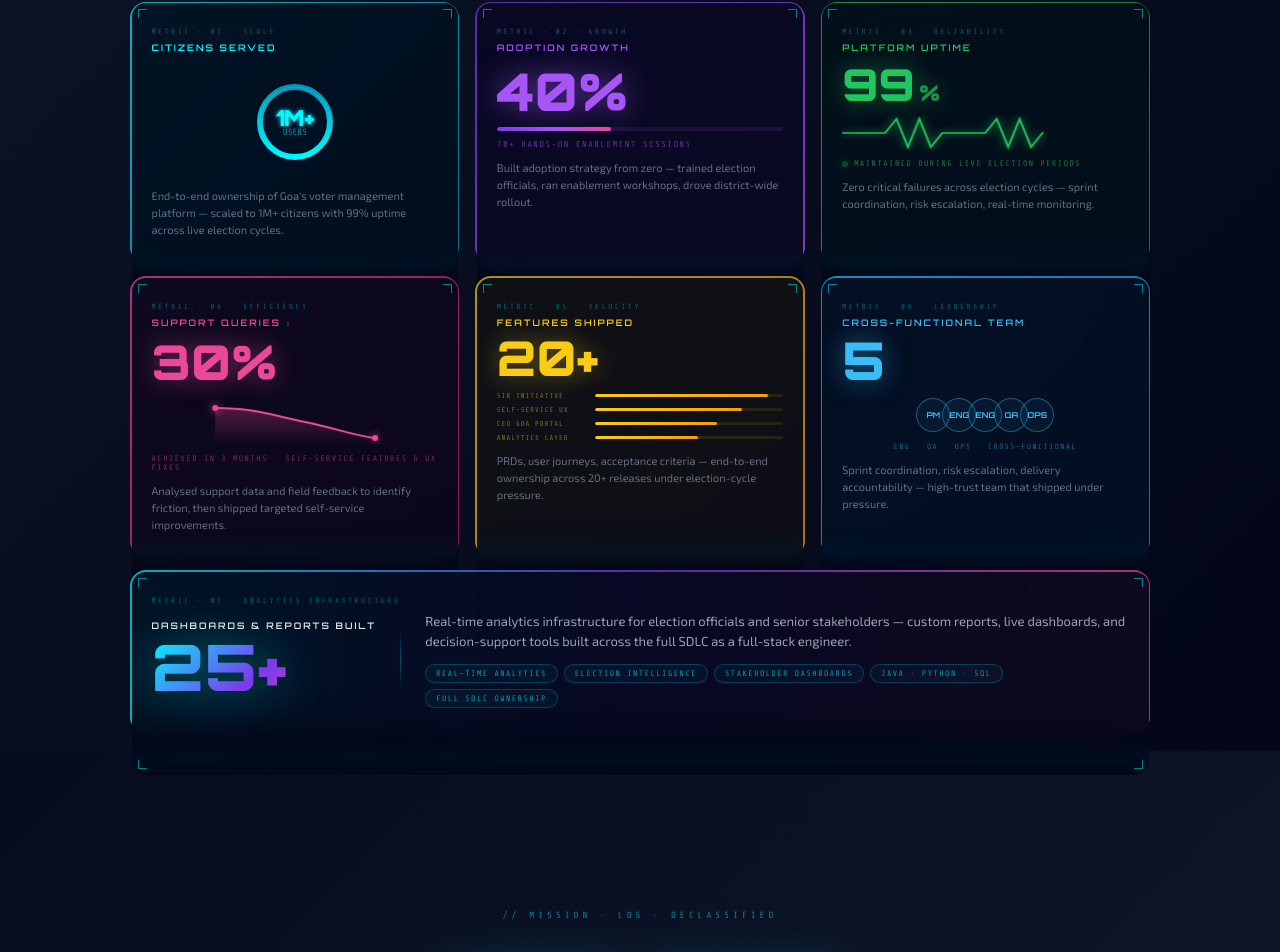
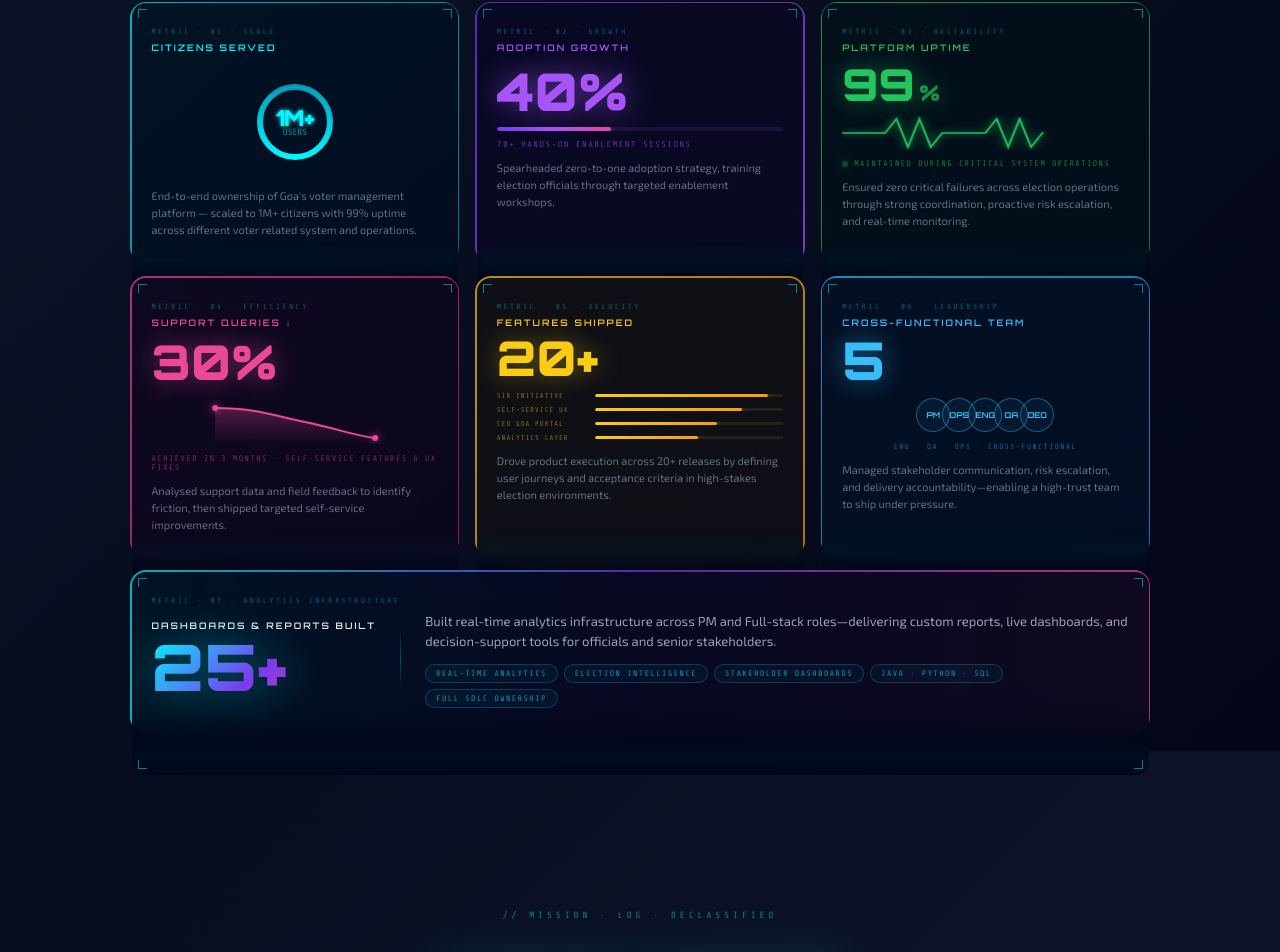
Before and after one commit to VishalSinghRana/AI-Resume, a Next.js app in the folder ai-resume/: page / in a window 1280 px wide. Shown: the part 1249-2201 px from the top of the page. Built offline with nearby package versions, Linux system fonts and the light colour scheme.

Commit message:
Metrics Finetuned

```diff
--- a/ai-resume/app/components/Metrics.tsx
+++ b/ai-resume/app/components/Metrics.tsx
@@ -13,7 +13,7 @@ const RELEASES = [
   { label: "ANALYTICS LAYER",  pct: 55 },
 ];
 
-const ORG_ROLES = ["PM", "ENG", "ENG", "QA", "OPS"];
+const ORG_ROLES = ["PM", "OPS", "ENG", "QA", "DEO"];
 
 const REPORT_TAGS = [
   "REAL-TIME ANALYTICS",
@@ -228,7 +228,7 @@ function UsersCard({ triggered }: { triggered: boolean }) {
       </div>
 
       <CardDesc>
-        End-to-end ownership of Goa's voter management platform — scaled to 1M+ citizens with 99% uptime across live election cycles.
+        End-to-end ownership of Goa's voter management platform — scaled to 1M+ citizens with 99% uptime across different voter related system and operations.
       </CardDesc>
     </CardShell>
   );
@@ -278,7 +278,7 @@ function AdoptionCard({ triggered }: { triggered: boolean }) {
       </div>
 
       <CardDesc>
-        Built adoption strategy from zero — trained election officials, ran enablement workshops, drove district-wide rollout.
+        Spearheaded zero-to-one adoption strategy, training election officials through targeted enablement workshops.
       </CardDesc>
     </CardShell>
   );
@@ -332,12 +332,12 @@ function UptimeCard({ triggered }: { triggered: boolean }) {
           fontFamily: "'Share Tech Mono', monospace",
           fontSize: 8, color: "rgba(34,197,94,0.6)", letterSpacing: 1.5,
         }}>
-          MAINTAINED DURING LIVE ELECTION PERIODS
+          MAINTAINED DURING CRITICAL SYSTEM OPERATIONS
         </div>
       </div>
 
       <CardDesc>
-        Zero critical failures across election cycles — sprint coordination, risk escalation, real-time monitoring.
+        Ensured zero critical failures across election operations through strong coordination, proactive risk escalation, and real-time monitoring.
       </CardDesc>
     </CardShell>
   );
@@ -451,8 +451,7 @@ function FeaturesCard({ triggered }: { triggered: boolean }) {
       </div>
 
       <CardDesc>
-        PRDs, user journeys, acceptance criteria — end-to-end ownership across 20+ releases under election-cycle pressure.
-      </CardDesc>
+Drove product execution across 20+ releases by defining user journeys and acceptance criteria in high-stakes election environments.      </CardDesc>
     </CardShell>
   );
 }
@@ -509,8 +508,7 @@ function TeamCard({ triggered }: { triggered: boolean }) {
       </div>
 
       <CardDesc>
-        Sprint coordination, risk escalation, delivery accountability — high-trust team that shipped under pressure.
-      </CardDesc>
+        Managed stakeholder communication, risk escalation, and delivery accountability—enabling a high-trust team to ship under pressure.      </CardDesc>
     </CardShell>
   );
 }
@@ -554,7 +552,7 @@ function ReportsCard({ triggered }: { triggered: boolean }) {
             fontFamily: "'Exo 2', sans-serif",
             fontSize: 13, color: "rgba(203,213,225,0.75)", lineHeight: 1.6,
           }}>
-            Real-time analytics infrastructure for election officials and senior stakeholders — custom reports, live dashboards, and decision-support tools built across the full SDLC as a full-stack engineer.
+            Built real-time analytics infrastructure across PM and Full-stack roles—delivering custom reports, live dashboards, and decision-support tools for officials and senior stakeholders.
           </div>
           <div style={{ display: "flex", flexWrap: "wrap", gap: 6, marginTop: 12 }}>
             {REPORT_TAGS.map((tag, i) => (
```
